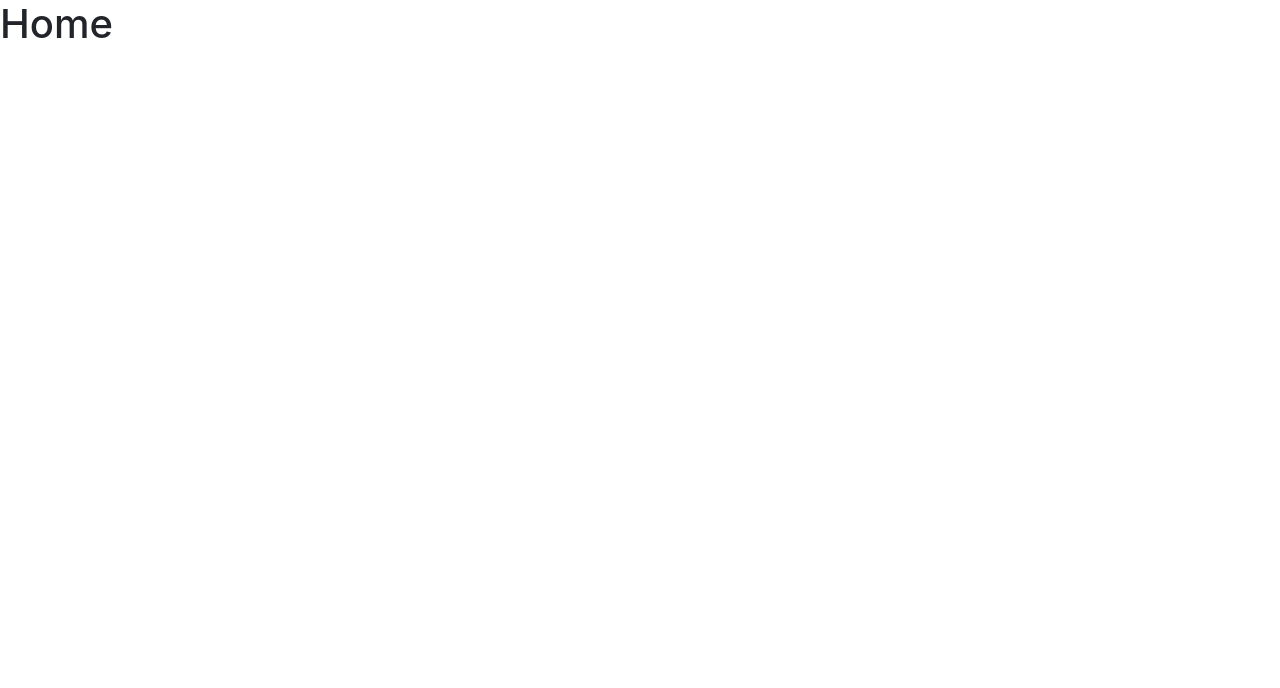
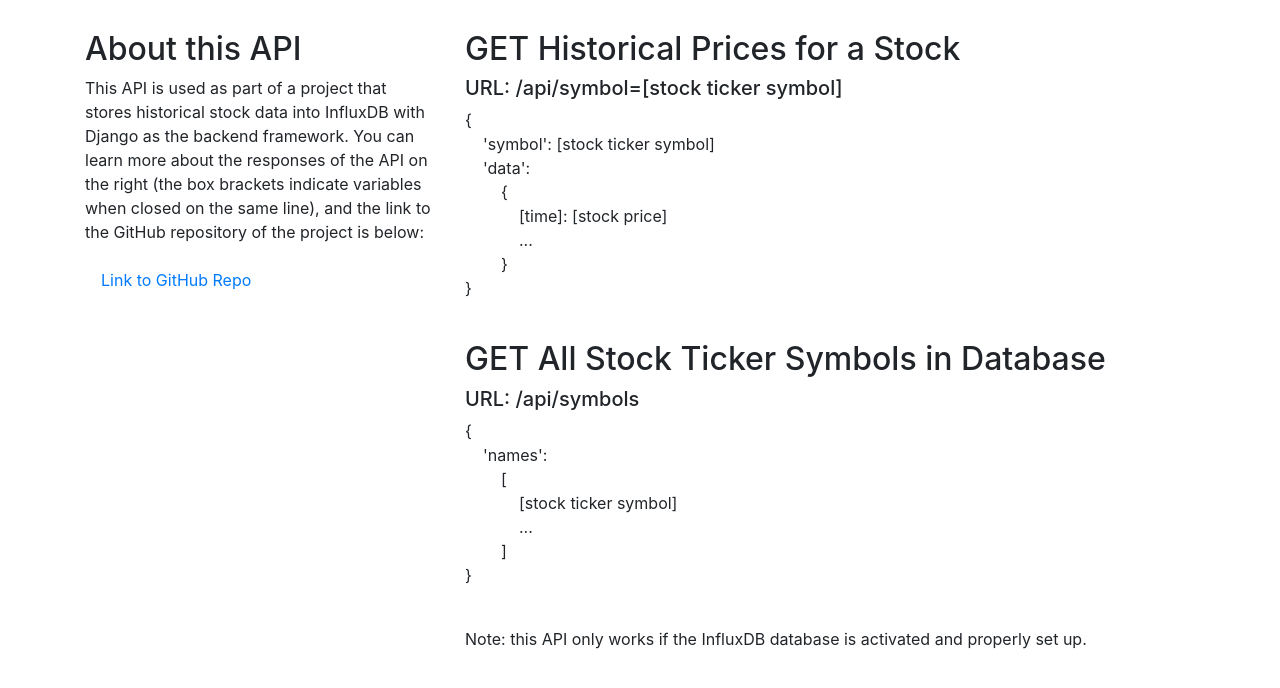
Before and after one commit to wentao-yang/StockAnalysisApplication, a Django app: page / in a window 1280 px wide. Before the commit the part shown is almost empty. Shown: the top 688 px of the page. Run offline with Django 3.2, Linux system fonts and the light colour scheme; some libraries are stand-ins or nearby versions.

Commit message:
Updated Django homepage

```diff
--- a/django_project/app/templates/home.html
+++ b/django_project/app/templates/home.html
@@ -1,16 +1,52 @@
 <!DOCTYPE html>
-<html>
+<html lang="en">
     <head>
+        <title>StockAnalysisApp API Homepage</title>
+        <meta charset="utf-8">
+        <meta name="viewport" content="width=device-width, initial-scale=1">
         <!-- Required for Bootstrap -->
-        <meta charset="utf-8">
-        <meta name="viewport" content="width=device-width, initial-scale=1, shrink-to-fit=no">
-        <link rel="stylesheet" href="https://stackpath.bootstrapcdn.com/bootstrap/4.3.1/css/bootstrap.min.css" integrity="sha384-ggOyR0iXCbMQv3Xipma34MD+dH/1fQ784/j6cY/iJTQUOhcWr7x9JvoRxT2MZw1T" crossorigin="anonymous">
-        <title>API Homepage</title>
+        <link rel="stylesheet" href="https://maxcdn.bootstrapcdn.com/bootstrap/4.5.2/css/bootstrap.min.css">
+        <script src="https://ajax.googleapis.com/ajax/libs/jquery/3.5.1/jquery.min.js"></script>
+        <script src="https://cdnjs.cloudflare.com/ajax/libs/popper.js/1.16.0/umd/popper.min.js"></script>
+        <script src="https://maxcdn.bootstrapcdn.com/bootstrap/4.5.2/js/bootstrap.min.js"></script>
     </head>
+
     <body>
-        <h1>Home</h1>
-        <script src="https://code.jquery.com/jquery-3.3.1.slim.min.js" integrity="sha384-q8i/X+965DzO0rT7abK41JStQIAqVgRVzpbzo5smXKp4YfRvH+8abtTE1Pi6jizo" crossorigin="anonymous"></script>
-        <script src="https://cdnjs.cloudflare.com/ajax/libs/popper.js/1.14.7/umd/popper.min.js" integrity="sha384-UO2eT0CpHqdSJQ6hJty5KVphtPhzWj9WO1clHTMGa3JDZwrnQq4sF86dIHNDz0W1" crossorigin="anonymous"></script>
-        <script src="https://stackpath.bootstrapcdn.com/bootstrap/4.3.1/js/bootstrap.min.js" integrity="sha384-JjSmVgyd0p3pXB1rRibZUAYoIIy6OrQ6VrjIEaFf/nJGzIxFDsf4x0xIM+B07jRM" crossorigin="anonymous"></script>
+        <div class="container" style="margin-top:30px">
+            <div class="row">
+                <div class="col-sm-4">
+                    <h2>About this API</h2>
+                    <p>This API is used as part of a project that stores historical stock data into InfluxDB with Django as the backend framework. You can learn more about the responses of the API on the right (the box brackets indicate variables when closed on the same line), and the link to the GitHub repository of the project is below:</p>
+                    <a class="nav-link" href="https://github.com/wentao-yang/StockAnalysisApplication">Link to GitHub Repo</a>
+                    <hr class="d-sm-none">
+                </div>
+                <div class="col-sm-8">
+                    <h2>GET Historical Prices for a Stock</h2>
+                    <h5>URL: /api/symbol=[stock ticker symbol]</h5>
+                    <p>{
+                        <br>&nbsp &nbsp 'symbol': [stock ticker symbol]
+                        <br>&nbsp &nbsp 'data':
+                        <br>&nbsp &nbsp &nbsp &nbsp {
+                        <br>&nbsp &nbsp &nbsp &nbsp &nbsp &nbsp [time]: [stock price]
+                        <br>&nbsp &nbsp &nbsp &nbsp &nbsp &nbsp ...
+                        <br>&nbsp &nbsp &nbsp &nbsp }
+                        <br>}
+                    </p>
+                    <br>
+                    <h2>GET All Stock Ticker Symbols in Database</h2>
+                    <h5>URL: /api/symbols</h5>
+                    <p>{
+                        <br>&nbsp &nbsp 'names':
+                        <br>&nbsp &nbsp &nbsp &nbsp [
+                        <br>&nbsp &nbsp &nbsp &nbsp &nbsp &nbsp [stock ticker symbol]
+                        <br>&nbsp &nbsp &nbsp &nbsp &nbsp &nbsp ...
+                        <br>&nbsp &nbsp &nbsp &nbsp ]
+                        <br>}
+                    </p>
+                    <br>
+                    <p>Note: this API only works if the InfluxDB database is activated and properly set up.</p>
+                </div>
+            </div>
+        </div>
     </body>
 </html>
--- a/django_project/app/urls.py
+++ b/django_project/app/urls.py
@@ -6,4 +6,5 @@ urlpatterns = [
     path('', views.home),
     path('api/symbol=<str:symbol>/', views.data),
     path('api/symbols/', views.symbols),
+    path('api/', views.home),
 ]
```
